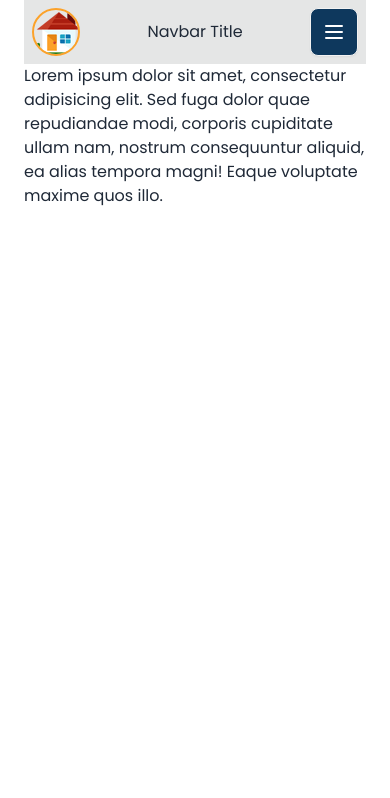
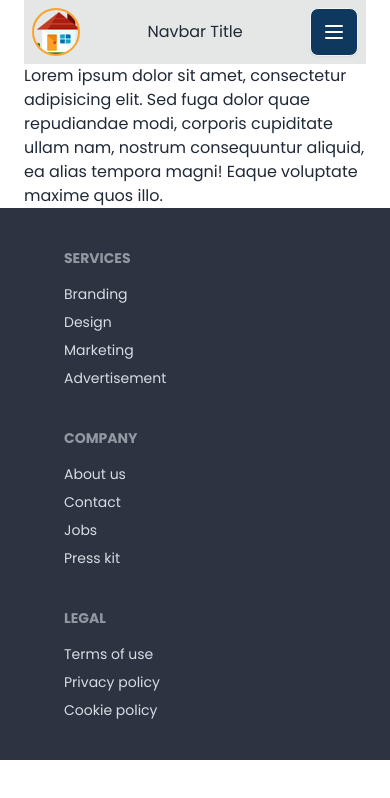
Before and after one commit to byteFarhan/House-Rent, a React (Vite) app: page / in a window 390 px wide. Shown: the top 798 px of the page. Built offline with nearby package versions, Linux system fonts and the light colour scheme; a web font is replaced by a local one.

Commit message:
Footer has been added with responsiveness.

```diff
--- a/src/Pages/Shared/Footer/Footer.jsx
+++ b/src/Pages/Shared/Footer/Footer.jsx
@@ -1,5 +1,32 @@
 const Footer = () => {
-  return <></>;
+  return (
+    <>
+      <footer className="p-10 bg-neutral">
+        <div className="container max-w-[1280px] footer text-neutral-content">
+          <nav className="">
+            <h6 className="footer-title">Services</h6>
+            <a className="link link-hover">Branding</a>
+            <a className="link link-hover">Design</a>
+            <a className="link link-hover">Marketing</a>
+            <a className="link link-hover">Advertisement</a>
+          </nav>
+          <nav>
+            <h6 className="footer-title">Company</h6>
+            <a className="link link-hover">About us</a>
+            <a className="link link-hover">Contact</a>
+            <a className="link link-hover">Jobs</a>
+            <a className="link link-hover">Press kit</a>
+          </nav>
+          <nav>
+            <h6 className="footer-title">Legal</h6>
+            <a className="link link-hover">Terms of use</a>
+            <a className="link link-hover">Privacy policy</a>
+            <a className="link link-hover">Cookie policy</a>
+          </nav>
+        </div>
+      </footer>
+    </>
+  );
 };
 
 export default Footer;
```
